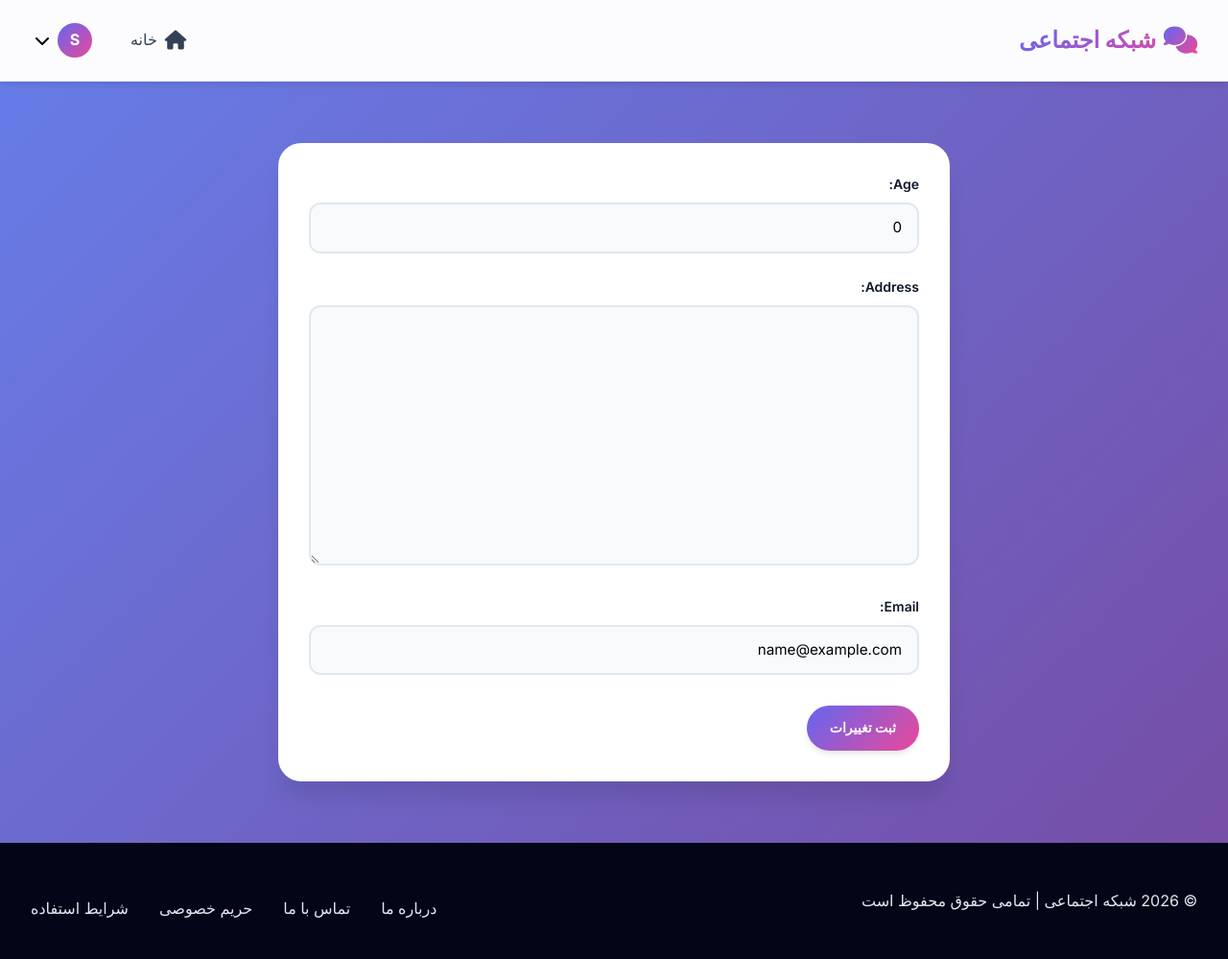
After one commit to majidkhazaei/social-network-django, a Django app: page /account/edit_user in a window 1280 px wide. The commit adds this page. Shown: the whole page at 96% size. Run offline with Django 5.2, Linux system fonts and the light colour scheme; the visitor is signed in with stand-in values (Sample User, id 1).

Commit message:
added edit feature

```diff
--- a/A/account/apps.py
+++ b/A/account/apps.py
@@ -3,3 +3,6 @@ from django.apps import AppConfig
 
 class AccountConfig(AppConfig):
     name = 'account'
+
+    def ready(self):
+        from . import signals
--- a/A/account/forms.py
+++ b/A/account/forms.py
@@ -1,6 +1,7 @@
 from django import forms
 from django.contrib.auth.models import User
 from django.core.exceptions import ValidationError
+from .models import Profile
 
 
 class UserRegisterForm(forms.Form):
@@ -35,3 +36,10 @@ class UserRegisterForm(forms.Form):
 class UserLoginForm(forms.Form):
     username = forms.EmailField(label='نام کاربری(ایمیل)')
     password = forms.CharField(label='رمز عبور', widget=forms.PasswordInput(attrs={'placeholder': 'Password'}))
+
+
+class EditUserForm(forms.ModelForm):
+    email = forms.EmailField()
+    class Meta:
+        model = Profile
+        fields = ['age', 'address']
--- /dev/null
+++ b/A/account/signals.py
@@ -0,0 +1,11 @@
+from django.contrib.auth.models import User
+from django.db.models.signals import post_save
+from django.dispatch import receiver
+from .models import Profile
+
+
+
+@receiver(post_save, sender=User)
+def create_user_profile(sender, **kwargs):
+    if kwargs['created']:
+        Profile.objects.create(user=kwargs['instance'])
--- /dev/null
+++ b/A/account/static/account/css/profile_edit.css
@@ -0,0 +1,164 @@
+/* ========== PROFILE EDIT / UPDATE PAGE STYLES ========== */
+
+/* کانتینر اصلی */
+.main-content .container {
+    max-width: 700px;
+    margin: 2rem auto;
+    animation: fadeInUp 0.5s ease-out;
+}
+
+/* کارت سفید حاوی فرم */
+.main-content .container {
+    background: white;
+    border-radius: 1.5rem;
+    box-shadow: 0 20px 25px -5px rgba(0,0,0,0.1);
+    padding: 2rem;
+}
+
+/* استایل فرم */
+.main-content form {
+    margin: 0;
+}
+
+/* استایل گروه‌های فیلد (جنگو معمولاً فیلدها را در <p> یا <div> قرار می‌دهد) */
+.main-content form p,
+.main-content form div {
+    margin-bottom: 1.5rem;
+}
+
+/* لیبل‌ها */
+.main-content form label {
+    display: block;
+    font-weight: 600;
+    color: #0f172a;
+    margin-bottom: 0.5rem;
+    font-size: 0.875rem;
+}
+
+/* فیلدهای ورودی، ایمیل، شماره و ... */
+.main-content form input:not([type="submit"]),
+.main-content form select,
+.main-content form textarea {
+    width: 100%;
+    padding: 0.75rem 1rem;
+    border: 2px solid #e2e8f0;
+    border-radius: 0.75rem;
+    font-size: 0.95rem;
+    font-family: inherit;
+    transition: all 0.3s ease;
+    background: #f8fafc;
+}
+
+/* فوکوس فیلدها */
+.main-content form input:focus,
+.main-content form select:focus,
+.main-content form textarea:focus {
+    outline: none;
+    border-color: #6366f1;
+    box-shadow: 0 0 0 3px rgba(99,102,241,0.1);
+    background: white;
+}
+
+/* استایل دکمه تغییرات */
+.main-content form input[type="submit"],
+.main-content .container > input[type="submit"] {
+    background: linear-gradient(135deg, #6366f1, #ec4899);
+    color: white;
+    border: none;
+    padding: 0.75rem 1.5rem;
+    border-radius: 2rem;
+    font-size: 0.875rem;
+    font-weight: 600;
+    cursor: pointer;
+    transition: all 0.3s ease;
+    width: auto;
+    display: inline-block;
+    margin-top: 0.5rem;
+    box-shadow: 0 4px 6px -1px rgba(0,0,0,0.1);
+}
+
+.main-content form input[type="submit"]:hover,
+.main-content .container > input[type="submit"]:hover {
+    transform: translateY(-2px);
+    box-shadow: 0 10px 15px -3px rgba(0,0,0,0.1);
+    filter: brightness(1.05);
+}
+
+/* پیام‌های خطا (اگر فرم خطا داشته باشد) */
+.main-content form .errorlist {
+    list-style: none;
+    margin: 0.5rem 0 0;
+    padding: 0;
+    color: #ef4444;
+    font-size: 0.75rem;
+}
+
+/* هلپ تکس (راهنما) */
+.main-content form .helptext {
+    display: block;
+    font-size: 0.7rem;
+    color: #64748b;
+    margin-top: 0.25rem;
+}
+
+/* ریسپانسیو */
+@media (max-width: 768px) {
+    .main-content .container {
+        margin: 1rem;
+        padding: 1.25rem;
+    }
+
+    .main-content form input:not([type="submit"]),
+    .main-content form select,
+    .main-content form textarea {
+        padding: 0.6rem 0.8rem;
+        font-size: 0.875rem;
+    }
+
+    .main-content form input[type="submit"],
+    .main-content .container > input[type="submit"] {
+        width: 100%;
+        text-align: center;
+        padding: 0.7rem;
+    }
+}
+
+/* دارک مود */
+@media (prefers-color-scheme: dark) {
+    .main-content .container {
+        background: #0f172a;
+    }
+
+    .main-content form label {
+        color: #f8fafc;
+    }
+
+    .main-content form input:not([type="submit"]),
+    .main-content form select,
+    .main-content form textarea {
+        background: #1e293b;
+        border-color: #334155;
+        color: #f8fafc;
+    }
+
+    .main-content form input:focus {
+        background: #0f172a;
+        border-color: #6366f1;
+    }
+
+    .main-content form .helptext {
+        color: #94a3b8;
+    }
+}
+
+/* انیمیشن */
+@keyframes fadeInUp {
+    from {
+        opacity: 0;
+        transform: translateY(30px);
+    }
+    to {
+        opacity: 1;
+        transform: translateY(0);
+    }
+}
--- /dev/null
+++ b/A/account/templates/account/user_edit.html
@@ -0,0 +1,13 @@
+{% extends 'base.html' %}
+{% load static %}
+{% block extra_css %}
+<link rel="stylesheet" href="{% static 'account/css/profile_edit.css' %}">
+{% endblock %}
+
+{% block content %}
+    <form action="" method="post">
+        {% csrf_token %}
+        {{ form }}
+        <input type="submit" value="ثبت تغییرات">
+    </form>
+{% endblock %}
--- a/A/account/templates/account/user_profile.html
+++ b/A/account/templates/account/user_profile.html
@@ -7,6 +7,7 @@
 {% block content %}
     {% if request.user.id == user.id %}
         <a href="{% url 'home:post_create'  %}" class="btn-outline">ایجاد پست جدید</a>
+        <a href="{% url 'account:edit_user'  %}" class="btn-outline">edit profile</a>
     {% endif %}
 
     {% if request.user.id != user.id and not is_following %}
--- a/A/account/urls.py
+++ b/A/account/urls.py
@@ -9,4 +9,5 @@ urlpatterns = [
     path('profile/<int:user_id>/', views.UserProfileView.as_view(), name='user_profile'),
     path('follow/<int:user_id>/', views.UserFollowView.as_view(), name='user_follow'),
     path('unfollow/<int:user_id>/', views.UserUnfollowView.as_view(), name='user_unfollow'),
+    path('edit_user', views.EditUserView.as_view(), name='edit_user'),
 ]
--- a/A/account/views.py
+++ b/A/account/views.py
@@ -1,7 +1,7 @@
 from django.contrib.auth.views import LoginView
 from django.shortcuts import render, redirect
 from django.views import View
-from .forms import UserRegisterForm, UserLoginForm
+from .forms import UserRegisterForm, UserLoginForm, EditUserForm
 from django.contrib import messages
 from django.contrib.auth.models import User
 from django.contrib.auth import authenticate, login, logout
@@ -105,3 +105,20 @@ class UserUnfollowView(LoginRequiredMixin,View):
         else:
             messages.error(request, f'you are not following {user.username}', 'danger')
         return redirect('account:user_profile', user_id)
+
+
+class EditUserView(LoginRequiredMixin,View):
+    form_class = EditUserForm
+
+    def get(self, request):
+        form = self.form_class(instance=request.user.profile, initial={'email': request.user.email})
+        return render(request, 'account/user_edit.html',{'form':form})
+
+    def post(self, request):
+        form = self.form_class(request.POST, instance=request.user.profile)
+        if form.is_valid():
+            form.save()
+            request.user.email = form.cleaned_data.get('email')
+            request.user.save()
+            messages.success(request,'profile updated successfully', 'success')
+        return redirect('account:user_profile', request.user.id)
--- a/A/templates/inc/navbar.html
+++ b/A/templates/inc/navbar.html
@@ -14,19 +14,9 @@
                 <span>خانه</span>
             </a>
 
-            <a href="#" class="nav-link">
-                <i class="fas fa-compass"></i>
-                <span>کاوش</span>
-            </a>
 
             {% if user.is_authenticated %}
-                <a href="#" class="nav-link notification-link">
-                    <i class="fas fa-bell"></i>
-                    <span>اعلان‌ها</span>
-                    {% if unread_notifications > 0 %}
-                        <span class="notification-badge">{{ unread_notifications }}</span>
-                    {% endif %}
-                </a>
+
 
                 <div class="user-menu">
                     <button class="user-menu-btn" id="userMenuBtn">
@@ -45,7 +35,7 @@
                             <i class="fas fa-user"></i>
                             <span>پروفایل من</span>
                         </a>
-                        <a href="#" class="dropdown-item">
+                        <a href="{% url 'account:edit_user'  %}" class="dropdown-item">
                             <i class="fas fa-cog"></i>
                             <span>تنظیمات</span>
                         </a>
```
